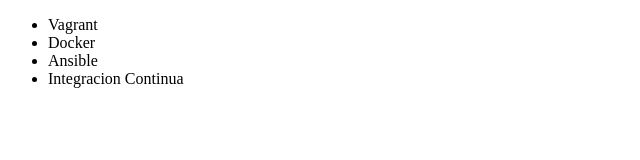
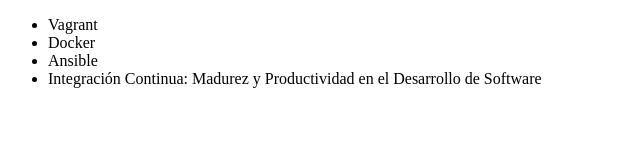
Before and after one commit to Luana1414/alura-git, a plain HTML site: page index.html in a window 1280 px wide. Shown: the whole page, without its empty margins (0-640 px from the left). Drawn offline with Linux system fonts and the light colour scheme.

Commit message:
Renombrando curso de Integración Continua

```diff
--- a/index.html
+++ b/index.html
@@ -9,7 +9,7 @@
         <li>Vagrant</li>
         <li>Docker</li>
         <li>Ansible</li>
-        <li>Integracion Continua</li>
+        <li>Integración Continua: Madurez y Productividad en el Desarrollo de Software</li>
     </ul>
 </body>
 </html>
```
